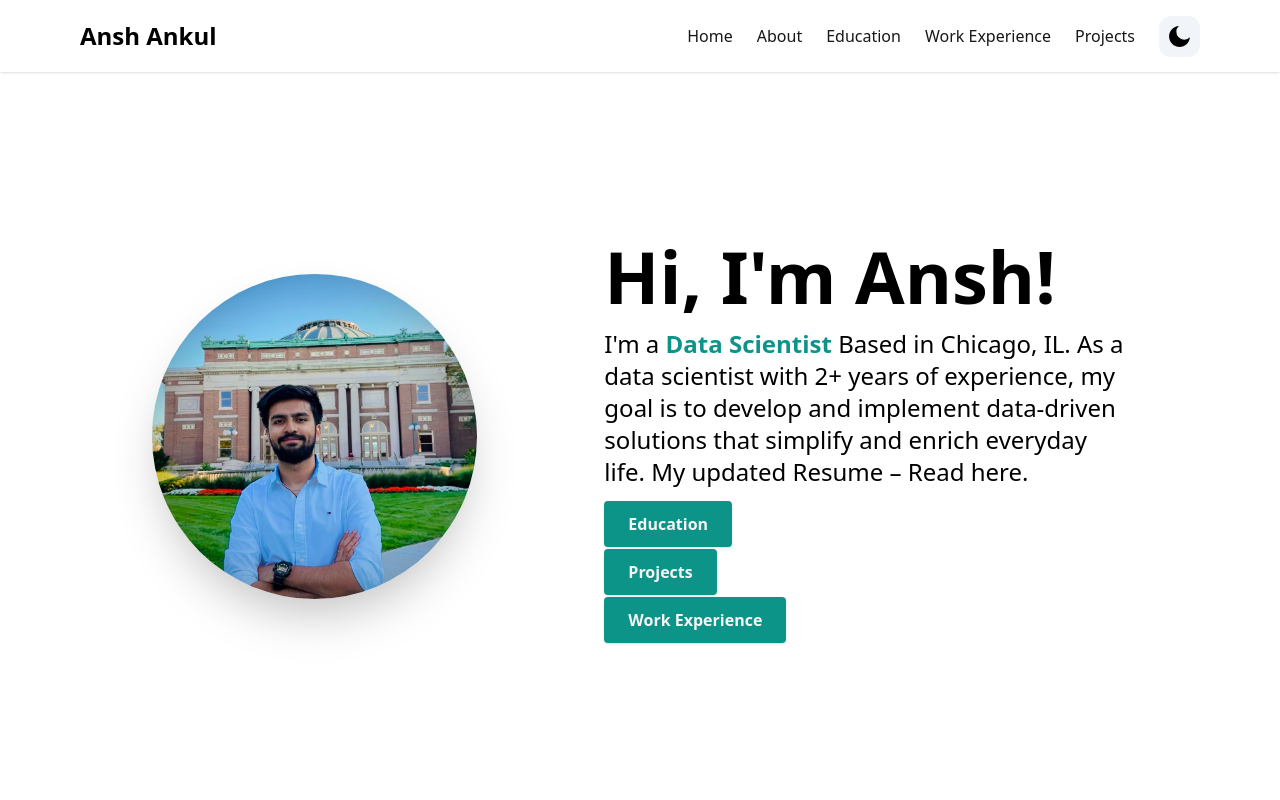
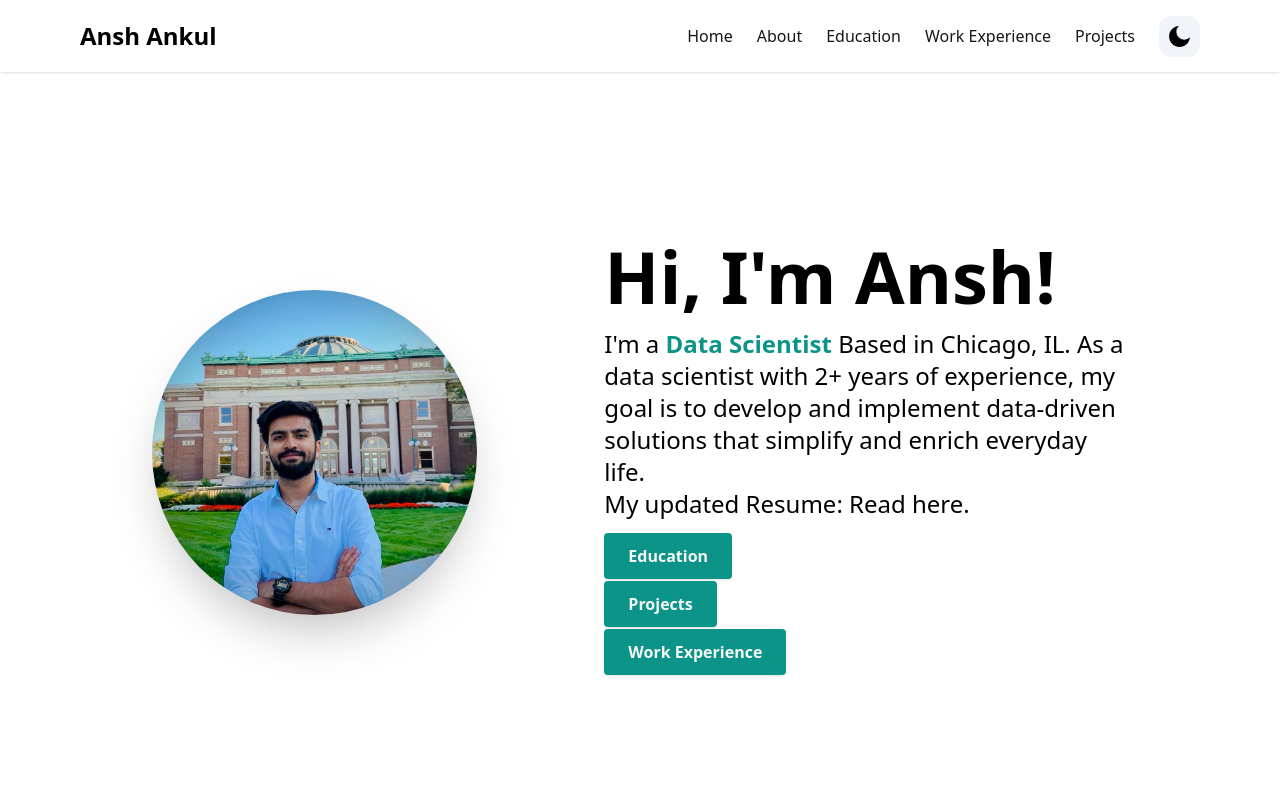
Before and after one commit to ansh-ankul/personal, a Next.js app: page / in a window 1280 px wide. Shown: the top 800 px of the page. Built offline with nearby package versions, Linux system fonts and the light colour scheme.

Commit message:
added line break

```diff
--- a/components/HeroSection.tsx
+++ b/components/HeroSection.tsx
@@ -24,7 +24,7 @@ const HeroSection = () => {
             <span className="font-semibold text-teal-600">
               Data Scientist{" "}
             </span>
-            Based in Chicago, IL. As a data scientist with 2+ years of experience, my goal is to develop and implement data-driven solutions that simplify and enrich everyday life. My updated Resume – <a href="https://drive.google.com/file/d/1SeuBXdl_QBDBsFtKft6V_gQhVDc22HUy/view?usp=sharing" target="_blank">Read here</a>.
+            Based in Chicago, IL. As a data scientist with 2+ years of experience, my goal is to develop and implement data-driven solutions that simplify and enrich everyday life. <br/> My updated Resume: <a href="https://drive.google.com/file/d/1SeuBXdl_QBDBsFtKft6V_gQhVDc22HUy/view?usp=sharing">Read here</a>.
 
           </p>
           <Link
```
